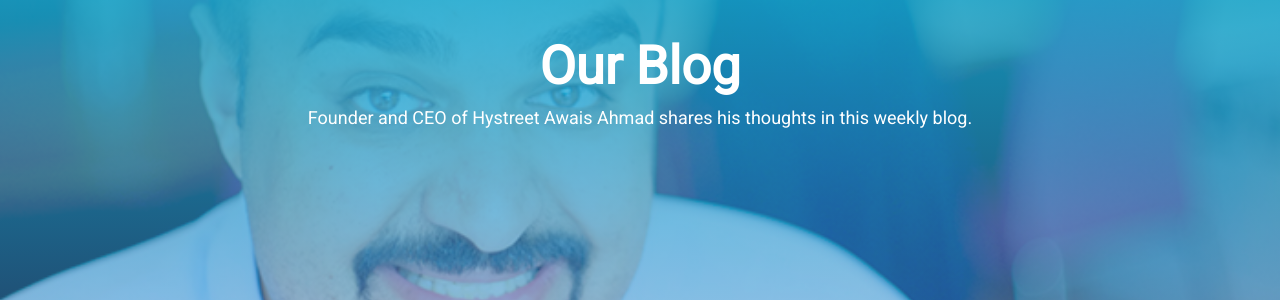
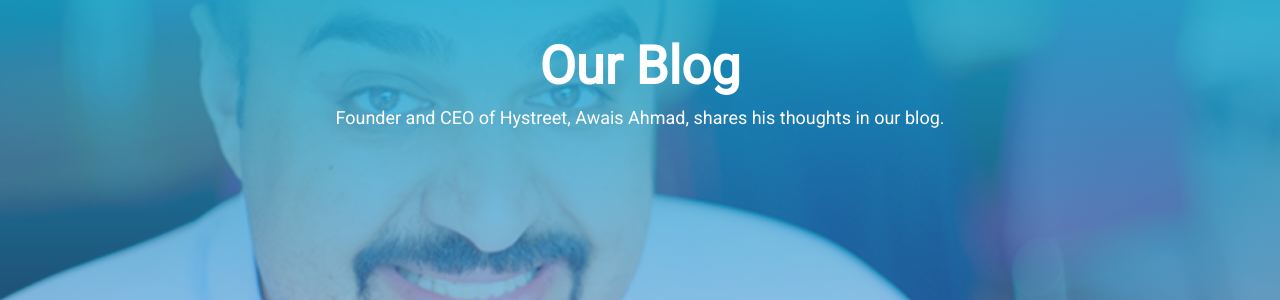
Before and after one commit to hystreet/hystreet.github.io, a Jekyll site: the page built from blog/index.html, in a window 1280 px wide. Shown: the part 232-532 px from the top of the page. Built offline with Jekyll 4.4.1, drawn with Linux system fonts in a browser that asks for light colours; a script that is not in the unit is left out; the list of posts is cut into pages by our own code.

Commit message:
Update blog.html

```diff
--- a/_layouts/blog.html
+++ b/_layouts/blog.html
@@ -14,7 +14,7 @@ layout: default
     margin-bottom:  10%;
 ">
       <h2 style="margin-top: 8px;color: #FFF;font-size: 329%;font-weight: bolder;">Our Blog</h2>
-      <p style="color:#FFFFFF;">Founder and CEO of Hystreet Awais Ahmad shares his thoughts in this weekly blog.</p>
+      <p style="color:#FFFFFF;">Founder and CEO of Hystreet, Awais Ahmad, shares his thoughts in our blog.</p>
     </div>
     <div class='spacing'></div>
     <div class='spacing'></div>
```
